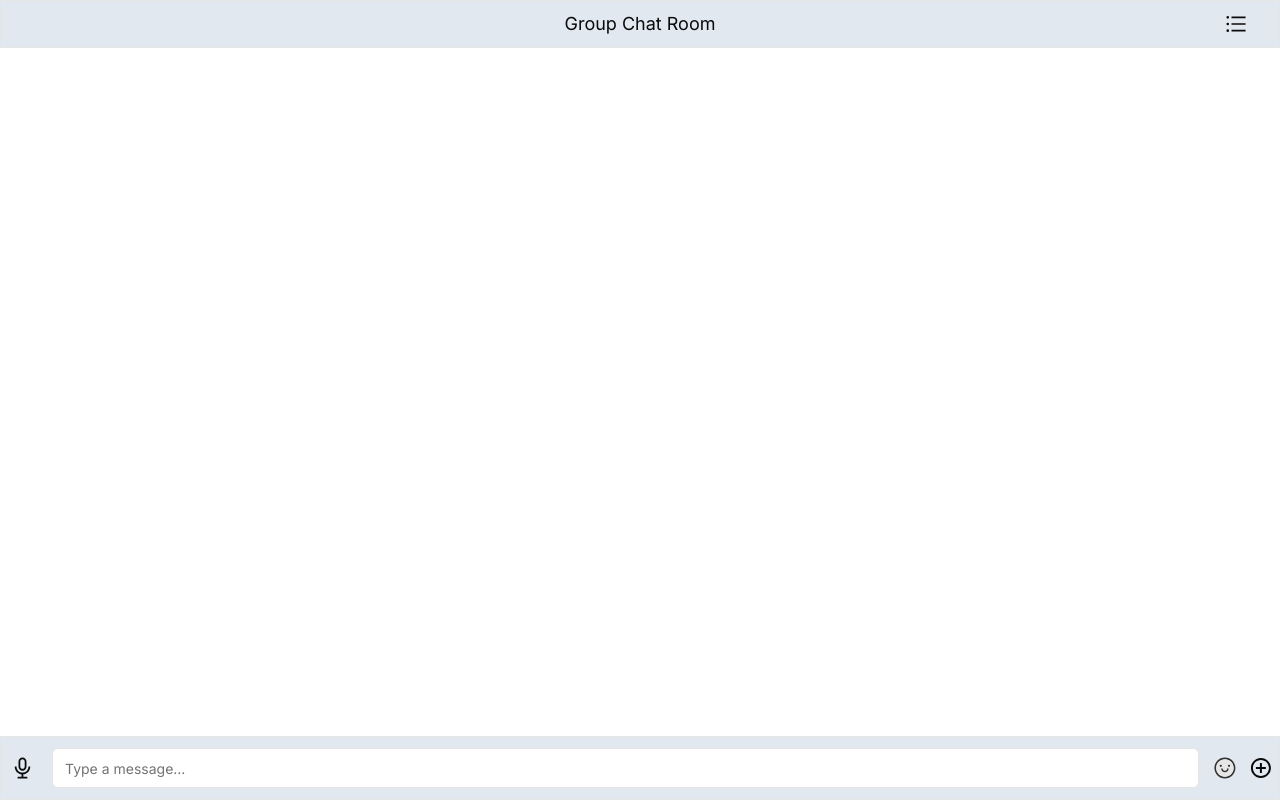
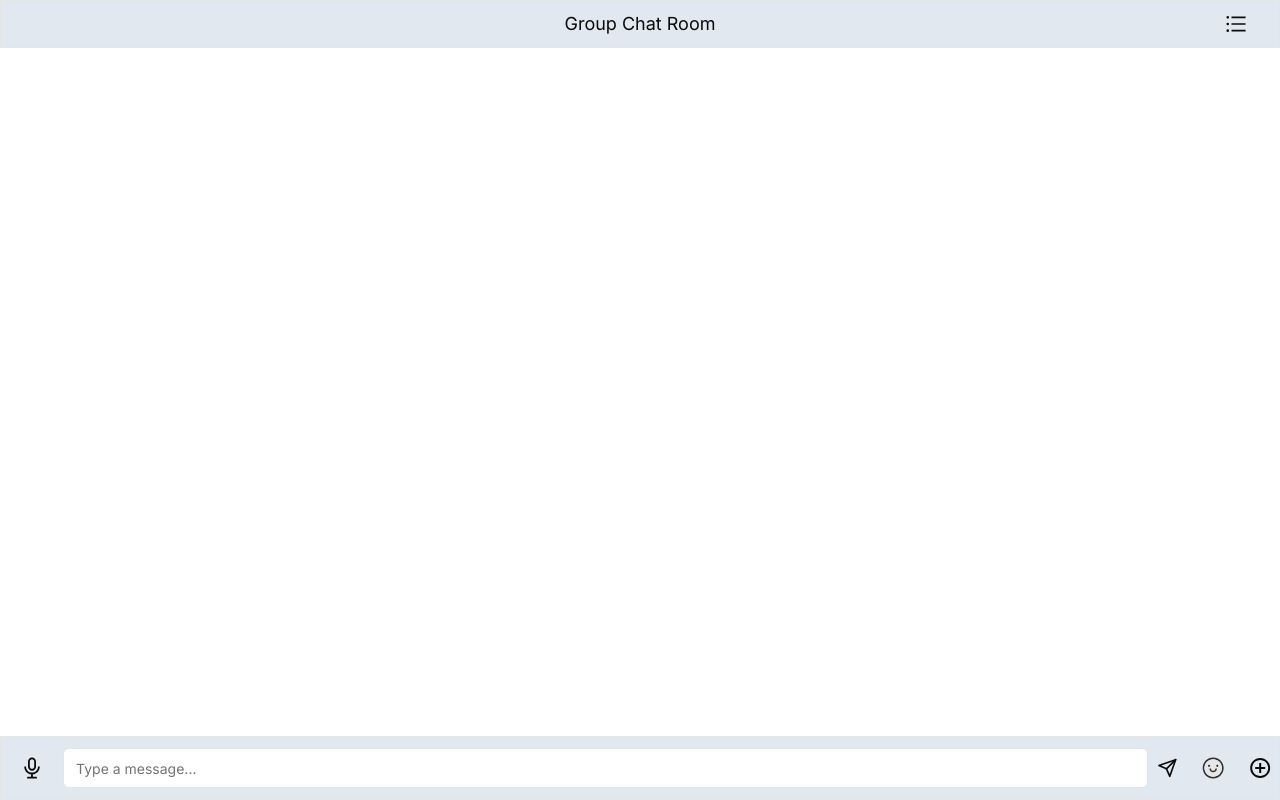
Before and after one commit to Lingobridge/bantr, a Next.js app: page /room/13b56b6414df in a window 1280 px wide. Built offline with nearby package versions, Linux system fonts and the light colour scheme; no server answers.

Commit message:
merge conflict solved

```diff
--- a/src/app/api/server.ts
+++ b/src/app/api/server.ts
@@ -44,7 +44,7 @@ app.prepare().then(() => {
     // });
 
     // Handle client messages
-    socket.on('client-message', (message: string) => {
+    socket.on('client-message', (message) => {
       console.log(`User sent message: ${message}`);
       socket.broadcast.to(roomId).emit('new-message', message);
     });
@@ -57,7 +57,7 @@ app.prepare().then(() => {
   });
 
   //use next app router to handle all routes
-  server.all('*', (req: Request, res: Response) => {
+  server.all('*', (req, res) => {
     return handle(req, res);
   });
 
--- a/src/app/room/[id]/page.tsx
+++ b/src/app/room/[id]/page.tsx
@@ -7,6 +7,7 @@ import { AiOutlineAudio } from 'react-icons/ai';
 import { MdAddCircleOutline } from 'react-icons/md';
 import { AiTwotoneSmile } from 'react-icons/ai';
 import { AiOutlineBars } from 'react-icons/ai';
+import { FiSend } from 'react-icons/fi';
 
 import { Input } from '@/lib/ui/input';
 
@@ -69,7 +70,8 @@ export default function Room() {
       <div className='h-96'></div>
 
       <div className='fixed bottom-0 h-16 w-full flex flex-row justify-center items-center bg-slate-200 border'>
-        <AiOutlineAudio className='w-12 text-center text-2xl mr-2' />
+        <AiOutlineAudio className='w-12 text-center text-2xl mx-2' />
+        <div className='w-11/12 flex flex-row justify-center items-center'>
           <Input
             id='messageid'
             type='text'
@@ -77,7 +79,10 @@ export default function Room() {
             className='w-full border-t overflow-y-auto'
             placeholder='Type a message...'
           ></Input>
-        <AiTwotoneSmile className='w-10 text-center text-2xl ml-2' />
+          <FiSend className='w-10 text-center text-xl' />
+        </div>
+
+        <AiTwotoneSmile className='w-10 text-center text-2xl mx-2' />
         <MdAddCircleOutline className='w-10 text-center text-2xl' />
       </div>
     </main>
```
Lines whose indentation alone changed are shown as unchanged.
